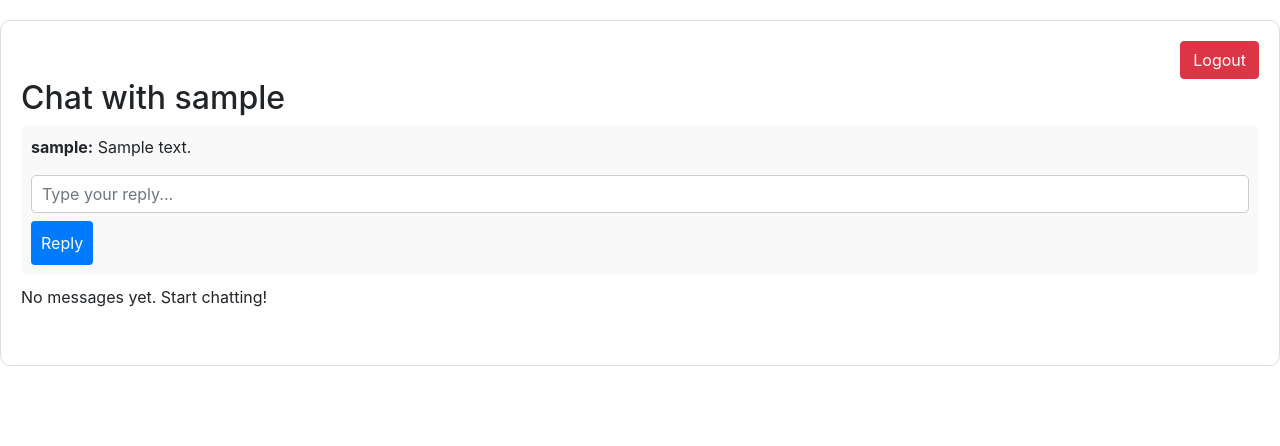
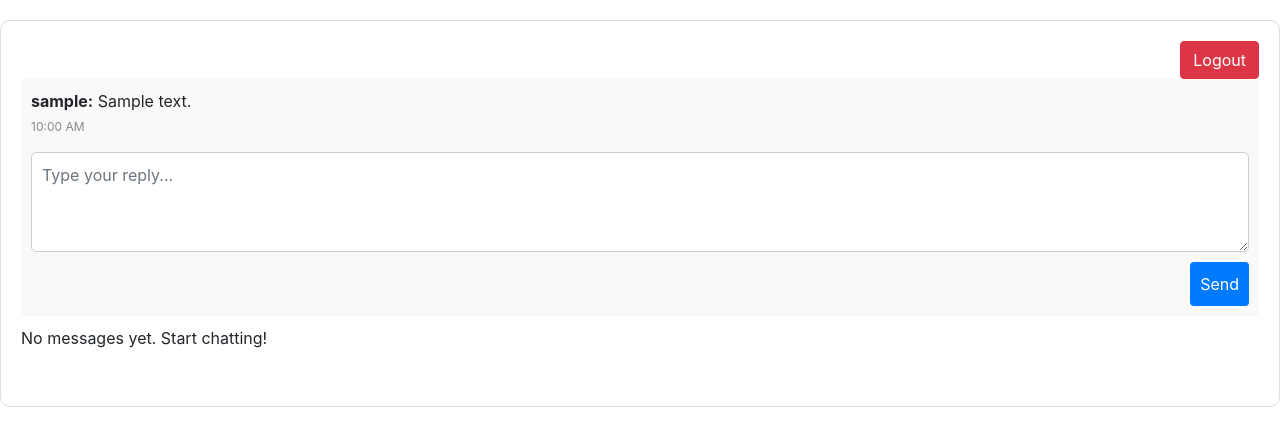
Before and after one commit to capt-farvez/DuoTalk-ChatApp-Django, a Django app: template templates/chat/chat.html in a window 1280 px wide. Shown: the top 446 px of the page. Run offline with Django 5.2, Linux system fonts and the light colour scheme; tables that the repository leaves empty hold one stand-in row (values such as "Sample post"); the template is opened without the code that fills it: values that come from a table or form of the project are taken from there, most other values are stand-ins (such as "Sample title", 1, 10 or a date in 2020); some libraries are stand-ins or nearby versions.

Commit message:
Update the Chatting page!

```diff
--- a/templates/chat/chat.html
+++ b/templates/chat/chat.html
@@ -22,10 +22,35 @@
             margin-bottom: 20px;
         }
 
+        /* Message Style */
         .message {
-            padding: 5px;
+            padding: 10px;
             margin-bottom: 10px;
-            border-bottom: 1px solid #ddd;
+            border-radius: 10px;
+            max-width: 80%;
+        }
+
+        /* Logged-in User's Message Style */
+        .user-message {
+            background-color: #007bff;
+            color: white;
+            margin-left: auto;
+            text-align: right;
+        }
+
+        /* Receiver's Message Style */
+        .receiver-message {
+            background-color: #f1f1f1;
+            color: black;
+            margin-right: auto;
+            text-align: left;
+        }
+
+        /* Message Time Style */
+        .message-time {
+            font-size: 12px;
+            color: #888;
+            margin-top: 5px;
         }
 
         /* Logout Button */
@@ -42,15 +67,17 @@
         }
 
         /* Input Field for Reply */
-        .last-message input {
+        .last-message textarea {
             width: 100%;
             padding: 10px;
             margin-top: 10px;
             border-radius: 5px;
             border: 1px solid #ccc;
+            height: 100px; /* Increased height for the textarea */
+            resize: vertical; /* Allow resizing vertically */
         }
 
-        /* Input Button Style */
+        /* Reply Button Style */
         .last-message button {
             padding: 10px;
             font-size: 16px;
@@ -59,6 +86,13 @@
             border: none;
             border-radius: 4px;
             cursor: pointer;
+        }
+
+        /* Align Reply Button to the Right */
+        .last-message .button-container {
+            display: flex;
+            justify-content: flex-end;
+            margin-top: 10px;
         }
 
         .last-message button:hover {
@@ -83,7 +117,7 @@
                 font-size: 14px;
             }
 
-            .last-message input {
+            .last-message textarea {
                 padding: 8px;
             }
 
@@ -101,21 +135,25 @@
             <a href="{% url 'logout' %}" class="btn btn-danger">Logout</a>
         </div>
 
-        <h2>Chat with {{ other_user.username }}</h2>
 
         <!-- Display Latest Message with Input Field -->
         <div class="last-message-container">
             <div class="last-message">
                 {% if latest_message %}
                     <strong>{{ latest_message.sender.username }}:</strong> {{ latest_message.content }}
+                    <div class="message-time">
+                        {{ latest_message.created_at|date:"h:i A" }}
+                    </div>
                 {% else %}
                     <p>No messages yet. Start chatting!</p>
                 {% endif %}
                 <!-- Input Field for Reply (Always visible) -->
                 <form method="POST" class="mt-3">
                     {% csrf_token %}
-                    <input type="text" name="content" class="form-control" placeholder="Type your reply..." required>
-                    <button type="submit" class="btn btn-success mt-2">Reply</button>
+                    <textarea name="content" class="form-control" placeholder="Type your reply..." required></textarea>
+                    <div class="button-container">
+                        <button type="submit" class="btn btn-success">Send</button>
+                    </div>
                 </form>
             </div>
         </div>
@@ -123,8 +161,11 @@
         <!-- Display Latest 6 Messages -->
         <div class="messages">
             {% for message in messages %}
-                <div class="message">
-                    <strong>{{ message.sender.username }}:</strong> {{ message.content }}
+                <div class="message {% if message.sender == user %}user-message{% else %}receiver-message{% endif %}">
+                    {{ message.content }}
+                    <div class="message-time">
+                        {{ message.created_at|date:"h:i A" }}
+                    </div>
                 </div>
             {% empty %}
                 <p>No messages yet. Start chatting!</p>
```
